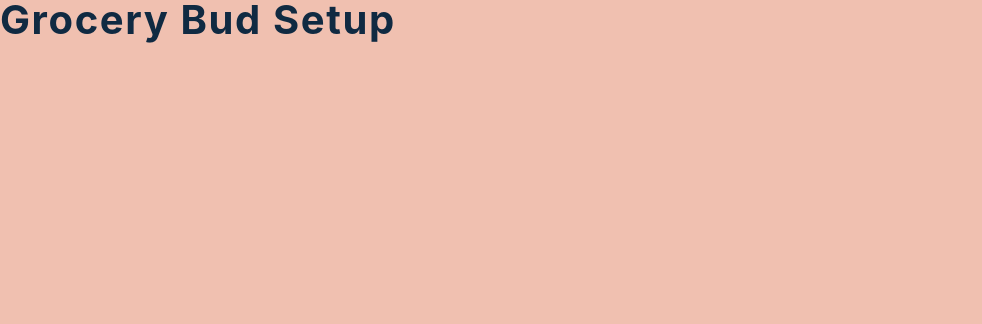
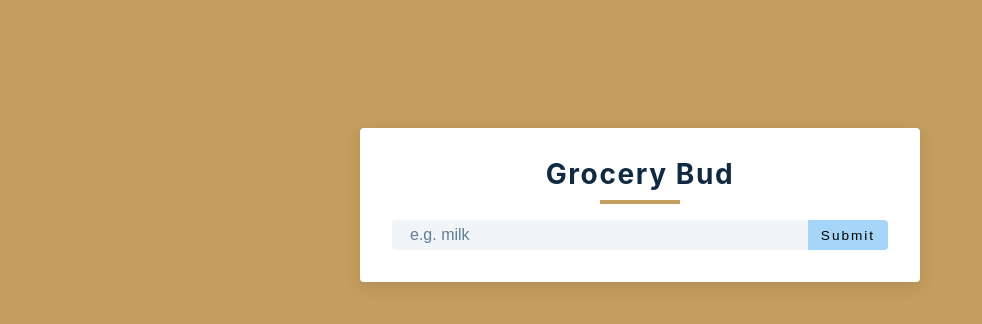
Before and after one commit to JericoJanAdaya/Adaya_GroceryBud, a React (Vite) app in the folder grocerybud-final/: page / in a window 1280 px wide. Shown: the top 324 px of the page, without its empty margins (0-982 px from the left). Built offline with nearby package versions, Linux system fonts and the light colour scheme.

Commit message:
implement text field and submit button

```diff
--- a/grocerybud-final/package.json
+++ b/grocerybud-final/package.json
@@ -10,7 +10,8 @@
   },
   "dependencies": {
     "react": "^18.2.0",
-    "react-dom": "^18.2.0"
+    "react-dom": "^18.2.0",
+    "react-icons": "^4.6.0"
   },
   "devDependencies": {
     "@types/react": "^18.0.24",
--- a/grocerybud-final/src/App.jsx
+++ b/grocerybud-final/src/App.jsx
@@ -1,10 +1,24 @@
-import { useState } from 'react'
-import './index.css'
-
+import React, { useState, useEffect } from 'react';
 function App() {
+  const [item, setItem] = useState('');
   return (
-    <h2>Grocery Bud Setup</h2>
+    <section className='section-center'>
+      <h3>grocery bud</h3>
+      <div className='underline'></div>
+      <div className='form-control'>
+        <input
+          type='text'
+          className='grocery'
+          placeholder='e.g. milk'
+          value={item}
+          onChange={(e) => setItem(e.target.value)}
+        />
+        <button type='submit' className='submit-btn'>
+          submit
+        </button>
+      </div>
+    </section>
   )
 }
 
-export default App
+export default App;
--- a/grocerybud-final/src/index.css
+++ b/grocerybud-final/src/index.css
@@ -32,8 +32,6 @@ Variables
   --clr-grey-10: hsl(210, 36%, 96%);
   --clr-white: #fff;
   --clr-gold: #c59d5f;
-  --clr-yellow: #f0c0b0;
-
   --clr-red-dark: hsl(360, 67%, 44%);
   --clr-red-light: hsl(360, 71%, 66%);
   --clr-green-dark: hsl(125, 67%, 44%);
@@ -63,7 +61,7 @@ Global Styles
 body {
   font-family: -apple-system, BlinkMacSystemFont, 'Segoe UI', Roboto, Oxygen,
     Ubuntu, Cantarell, 'Open Sans', 'Helvetica Neue', sans-serif;
-  background: var(--clr-yellow);
+  background: var(--clr-gold);
   color: var(--clr-grey-1);
   line-height: 1.5;
   font-size: 0.875rem;
@@ -122,117 +120,198 @@ p {
     line-height: 1;
   }
 }
-/*  global classes */
-
+.btn {
+  text-transform: uppercase;
+  background: transparent;
+  color: var(--clr-black);
+  padding: 0.375rem 0.75rem;
+  letter-spacing: var(--spacing);
+  display: inline-block;
+  transition: var(--transition);
+  font-size: 0.875rem;
+  border: 2px solid var(--clr-black);
+  cursor: pointer;
+  box-shadow: 0 1px 3px rgba(0, 0, 0, 0.2);
+  border-radius: var(--radius);
+}
+.btn:hover {
+  color: var(--clr-white);
+  background: var(--clr-black);
+}
 /* section */
 .section {
+  padding: 5rem 0;
+}
+
+.section-center {
   width: 90vw;
   margin: 0 auto;
-  max-width: var(--max-width);
+  max-width: 35rem;
+  margin-top: 8rem;
 }
-
 @media screen and (min-width: 992px) {
-  .section {
+  .section-center {
     width: 95vw;
   }
 }
-
+main {
+  min-height: 100vh;
+  display: grid;
+  place-items: center;
+}
 /*
 ===============
-Menu
+Grocery List
 ===============
 */
-
-.menu {
-  padding: 5rem 0;
-}
-.title {
-  text-align: center;
-  margin-bottom: 2rem;
-}
 .underline {
   width: 5rem;
   height: 0.25rem;
   background: var(--clr-gold);
   margin-left: auto;
   margin-right: auto;
+  margin-bottom: 1rem;
 }
-.btn-container {
-  margin-bottom: 4rem;
+.section-center {
+  background: var(--clr-white);
+  border-radius: var(--radius);
+  box-shadow: var(--light-shadow);
+  transition: var(--transition);
+  padding: 2rem;
+  align-items: center;
+  text-align: center;
+}
+.section-center:hover {
+  box-shadow: var(--dark-shadow);
+}
+.alert {
+  margin-bottom: 1rem;
+  height: 1.25rem;
+  display: grid;
+  align-items: center;
+  text-align: center;
+  font-size: 0.7rem;
+  border-radius: 0.25rem;
+  letter-spacing: var(--spacing);
+  text-transform: capitalize;
+}
+.alert-danger {
+  color: #721c24;
+  background: #f8d7da;
+}
+.alert-success {
+  color: #155724;
+  background: #d4edda;
+}
+.grocery-form h3 {
+  color: var(--clr-primary-1);
+  margin-bottom: 1.5rem;
+  text-align: center;
+}
+.form-control {
   display: flex;
   justify-content: center;
 }
-.filter-btn {
+.grocery {
+  padding: 0.25rem;
+  padding-left: 1rem;
+  background: var(--clr-grey-10);
+  border-top-left-radius: var(--radius);
+  border-bottom-left-radius: var(--radius);
+  border-color: transparent;
+  font-size: 1rem;
+  flex: 1 0 auto;
+  color: var(--clr-grey-5);
+}
+.grocery::placeholder {
+  font-family: var(--ff-secondary);
+  color: var(--clr-grey-5);
+}
+.submit-btn {
+  background: var(--clr-primary-8);
+  border-color: transparent;
+  flex: 0 0 5rem;
+  display: grid;
+  align-items: center;
+  padding: 0.25rem;
+  text-transform: capitalize;
+  letter-spacing: 2px;
+  border-top-right-radius: var(--radius);
+  border-bottom-right-radius: var(--radius);
+  cursor: pointer;
+  content: var(--clr-primary-5);
+  transition: var(--transition);
+  font-size: 0.85rem;
+}
+.submit-btn:hover {
+  background: var(--clr-primary-5);
+  color: var(--clr-white);
+}
+
+.grocery-container {
+  margin-top: 2rem;
+}
+
+.grocery-item {
+  display: flex;
+  align-items: center;
+  justify-content: space-between;
+  margin-bottom: 0.5rem;
+  transition: var(--transition);
+  padding: 0.25rem 1rem;
+  border-radius: var(--radius);
+  text-transform: capitalize;
+}
+.grocery-item:hover {
+  color: var(--clr-grey-5);
+  background: var(--clr-grey-10);
+}
+.grocery-item:hover .title {
+  color: var(--clr-grey-5);
+}
+.title {
+  margin-bottom: 0;
+  color: var(--clr-grey-1);
+  letter-spacing: 2px;
+  transition: var(--transition);
+}
+.edit-btn,
+.delete-btn {
   background: transparent;
   border-color: transparent;
-  font-size: 1rem;
-  font-weight: bold;
+  cursor: pointer;
+  font-size: 0.7rem;
+  margin: 0 0.15rem;
+  transition: var(--transition);
+}
+.edit-btn {
+  color: var(--clr-green-light);
+}
+.edit-btn:hover {
+  color: var(--clr-green-dark);
+}
+.delete-btn {
+  color: var(--clr-red-light);
+}
+.delete-btn:hover {
+  color: var(--clr-red-dark);
+}
+.clear-btn {
   text-transform: capitalize;
-  margin: 0 0.5rem;
-  letter-spacing: 1px;
-  padding: 0.375rem 0.75rem;
-  color: var(--clr-gold);
+  width: 10rem;
+  height: 1.5rem;
+  display: grid;
+  align-items: center;
+  background: transparent;
+  border-color: transparent;
+  color: var(--clr-red-light);
+  margin: 0 auto;
+  font-size: 0.85rem;
+  letter-spacing: var(--spacing);
   cursor: pointer;
   transition: var(--transition);
-  border-radius: var(--radius);
+  margin-top: 1.25rem;
 }
-.filter-btn:hover {
-  background: var(--clr-gold);
-  color: var(--clr-white);
+.clear-btn:hover {
+  color: var(--clr-red-dark);
 }
-.section-center {
-  width: 90vw;
-  margin: 0 auto;
-  max-width: 1170px;
-  display: grid;
-  gap: 3rem 2rem;
-  justify-items: center;
-}
-.menu-item {
-  display: grid;
-  gap: 1rem 2rem;
-  max-width: 25rem;
-}
-.photo {
-  object-fit: cover;
-  height: 200px;
-  width: 100%;
-  border: 0.25rem solid var(--clr-gold);
-  border-radius: var(--radius);
-  display: block;
-}
-.item-info header {
-  display: flex;
-  justify-content: space-between;
-  border-bottom: 0.5px dotted var(--clr-grey-5);
-}
-.item-info h4 {
-  margin-bottom: 0.5rem;
-}
-.price {
-  color: var(--clr-gold);
-}
-.item-text {
-  margin-bottom: 0;
-  padding-top: 1rem;
-}
-
-@media screen and (min-width: 768px) {
-  .menu-item {
-    grid-template-columns: 225px 1fr;
-    gap: 0 1.25rem;
-    max-width: 40rem;
-  }
-  .photo {
-    height: 175px;
-  }
-}
-@media screen and (min-width: 1200px) {
-  .section-center {
-    width: 95vw;
-    grid-template-columns: 1fr 1fr;
-  }
-  .photo {
-    height: 150px;
-  }
-}
```
